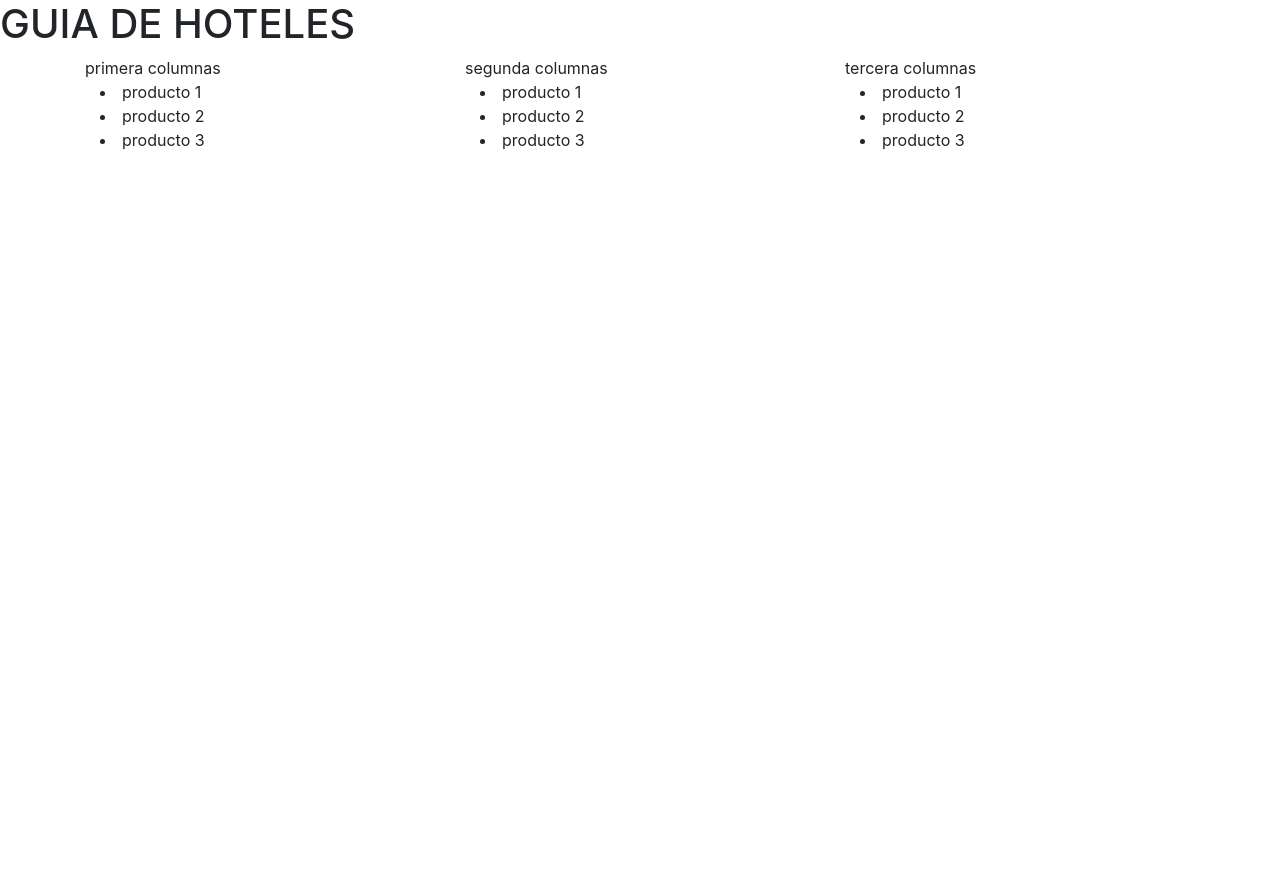
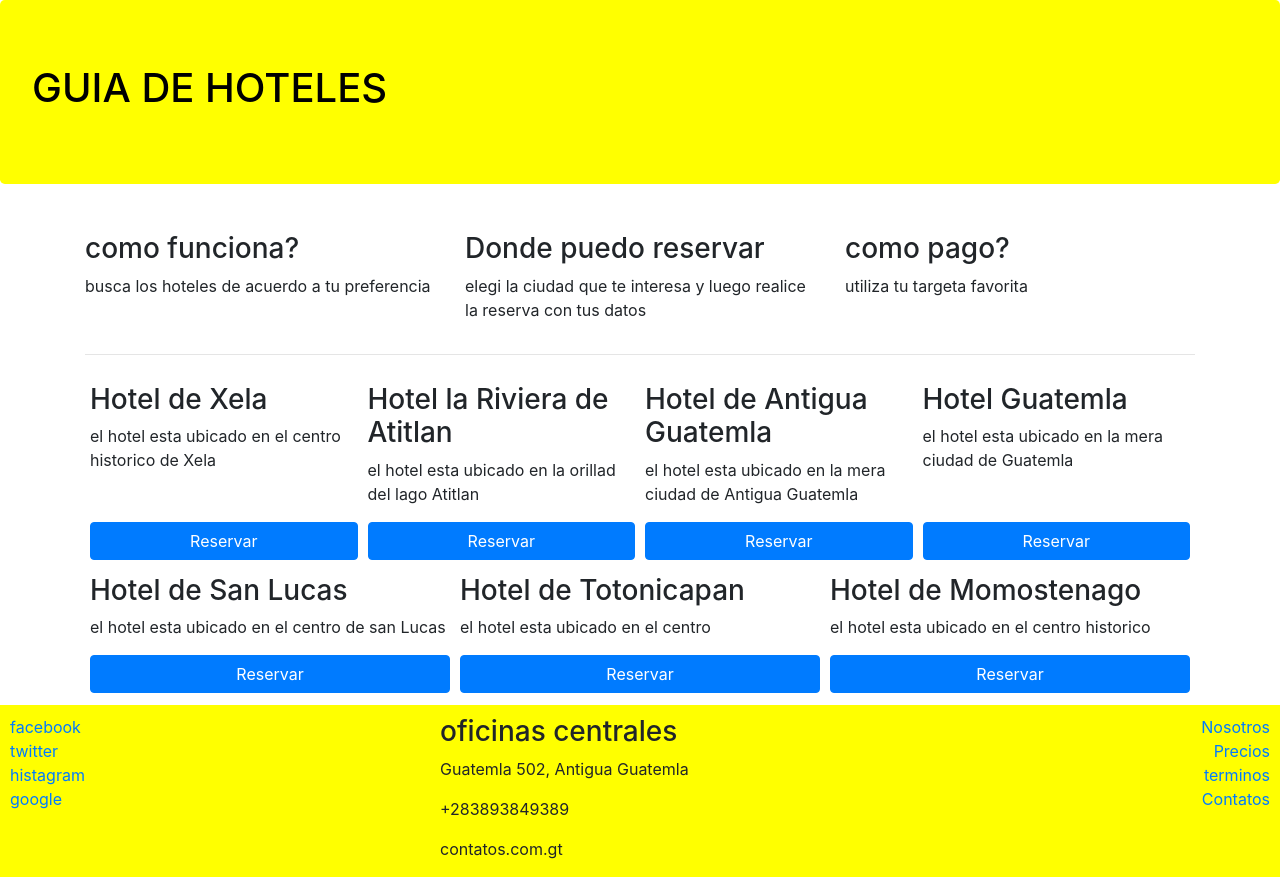
Before and after one commit to rurvina208/fullstack, a website: page index.html in a window 1280 px wide. Before the commit the page ends 800 px from the top, so only its background shows below. Drawn offline with nearby package versions, Linux system fonts and the light colour scheme.

Commit message:
agregamos footer y estilos con flex

```diff
--- /dev/null
+++ b/css/estilo.css
@@ -0,0 +1,18 @@
+.jumbotron{
+background-color: yellow;
+color: black;
+}
+.footer{
+    padding: 10px 10px 0px 10px;
+    background-color: yellow;
+    margin-bottom: 0px;
+    margin-top: 10px;
+}
+.card-hoteles{
+    flex: 1 250px;
+    padding: 2px 5px 2px 5px;
+    margin-top: 10px;
+}
+.btn-reserva{
+    width: 100%;
+}
--- a/index.html
+++ b/index.html
@@ -7,40 +7,127 @@
 
     <!-- Bootstrap CSS -->
    <link rel="stylesheet" href="node_modules/bootstrap/dist/css/bootstrap.min.css">
+   <link rel="stylesheet" href="css/estilo.css">
     <title>Hello, world!</title>
   </head>
   <body>
-    <h1>GUIA DE HOTELES</h1>
+    <div class="jumbotron">
+        <h1>GUIA DE HOTELES</h1>
+    </div>
     <div class="container">
         <div class="row">
-            <div class="col-sm">
-                primera columnas
-                <div class="col">
-                    <li>producto 1</li>
-                    <li>producto 2</li>
-                    <li>producto 3</li>
+                <div class="col-sm-4">
+                    <p>
+                        <h3>como funciona?</h3>
+                        <p>busca los hoteles de acuerdo a tu preferencia</p>
+                    </p>
+                </div>
+            <div class="col-sm-4">
+                <p>
+                    <h3>Donde puedo reservar</h3>
+                    <p>elegi la ciudad que te interesa y luego realice la reserva con tus datos</p>
+                </p>
+            </div>
+            <div class="col-sm-4">
+                <p>
+                    <h3>como pago?</h3>
+                    <p>utiliza tu targeta favorita </p>
+                </p>
+            </div>
+        </div>
+        <hr>
+        <div class=" d-flex flex-wrap flex-row-reverse">
+            <div class="card-hoteles d-flex flex-column justify-content-between">
+                <div>
+                    <h3>Hotel Guatemla</h3>
+                    <p>el hotel esta ubicado en la mera ciudad de Guatemla </p>
+                </div>
+                <div>
+                    <button class="btn btn-primary btn-reserva">Reservar</button>
                 </div>
             </div>
-            <div class="col-sm">
-                segunda columnas
-                <div class="col">
-                    <li>producto 1</li>
-                    <li>producto 2</li>
-                    <li>producto 3</li>
+            <div class="card-hoteles d-flex flex-column justify-content-between">
+                <div>
+                    <h3>Hotel de Antigua Guatemla</h3>
+                    <p>el hotel esta ubicado en la mera ciudad de Antigua Guatemla </p>
+                </div>
+                <div>
+                    <button class="btn btn-primary btn-reserva">Reservar</button>
                 </div>
             </div>
-            <div class="col-sm">
-                tercera columnas
-                <div class="col">
-                    <li>producto 1</li>
-                    <li>producto 2</li>
-                    <li>producto 3</li>
+            <div class="card-hoteles d-flex flex-column justify-content-between">
+                <div>
+                    <h3>Hotel la Riviera de Atitlan</h3>
+                    <p>el hotel esta ubicado en la orillad del lago Atitlan </p>
+
+                </div>
+                <div>
+                    <button class="btn btn-primary btn-reserva">Reservar</button>
+                </div>
+            </div>
+            <div class="card-hoteles d-flex flex-column justify-content-between">
+                <div>
+                    <h3>Hotel de Xela</h3>
+                    <p>el hotel esta ubicado en el centro historico de Xela </p>
+                </div>
+                <div>
+                    <button class="btn btn-primary btn-reserva">Reservar</button>
+                </div>
+            </div>
+            <div class="card-hoteles d-flex flex-column justify-content-between">
+                <div>
+                    <h3>Hotel de Momostenago</h3>
+                    <p>el hotel esta ubicado en el centro historico </p>
+                </div>
+                <div>
+                    <button class="btn btn-primary btn-reserva">Reservar</button>
+                </div>
+            </div>
+            <div class="card-hoteles d-flex flex-column justify-content-between">
+                <div>
+                    <h3>Hotel de Totonicapan</h3>
+                    <p>el hotel esta ubicado en el centro </p>
+                </div>
+                <div>
+                    <button class="btn btn-primary btn-reserva">Reservar</button>
+                </div>
+            </div>
+            <div class="card-hoteles d-flex flex-column justify-content-between">
+                <div>
+                    <h3>Hotel de San Lucas</h3>
+                    <p>el hotel esta ubicado en el centro de san Lucas</p>
+                </div>
+                <div>
+                    <button class="btn btn-primary btn-reserva">Reservar</button>
                 </div>
             </div>
         </div>
+    </div>
+    <footer class="footer">
+        <div class="row d-flex ">
+            <div class="col-sm-4 d-flex flex-column">
+                <a href="http://www.facebook.com">facebook</a>
+                <a href="http://www.twitter.com">twitter</a>
+                <a href="http://www.histagram.com">histagram</a>
+                <a href="http://www.google.com">google</a>
+            </div>
+            <div class="col-sm-4">
+                <address>
+                    <h3>oficinas centrales</h3>
+                    <p>Guatemla 502, Antigua Guatemla</p>
+                    <p>+283893849389</p>
+                    <p>contatos.com.gt</p>
 
-    </div>
-
+                </address>
+            </div>
+            <div class="col-sm-4 d-flex flex-column align-items-end">
+                <a href="http://www.facebook.com">Nosotros</a>
+                <a href="http://www.twitter.com">Precios</a>
+                <a href="http://www.histagram.com">terminos</a>
+                <a href="http://www.google.com">Contatos</a>
+            </div>
+        </div>
+    </footer>
     <!-- Optional JavaScript -->
     <!-- jQuery first, then Popper.js, then Bootstrap JS -->
     <script src="node_modulesjquery/dist/jquery.min.js"></script>
```
